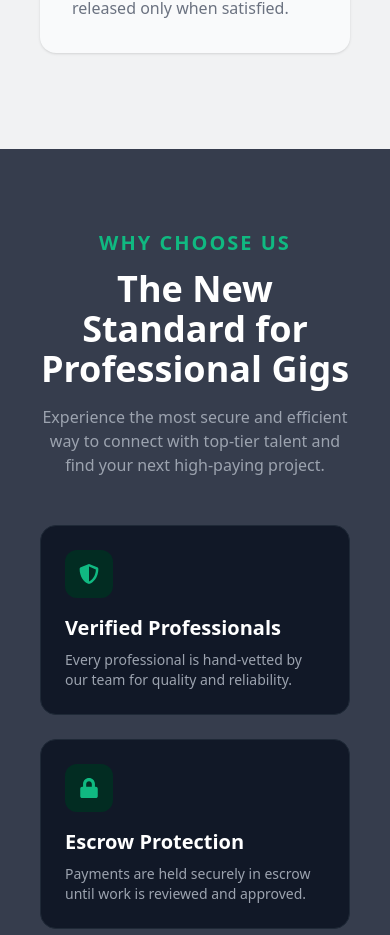
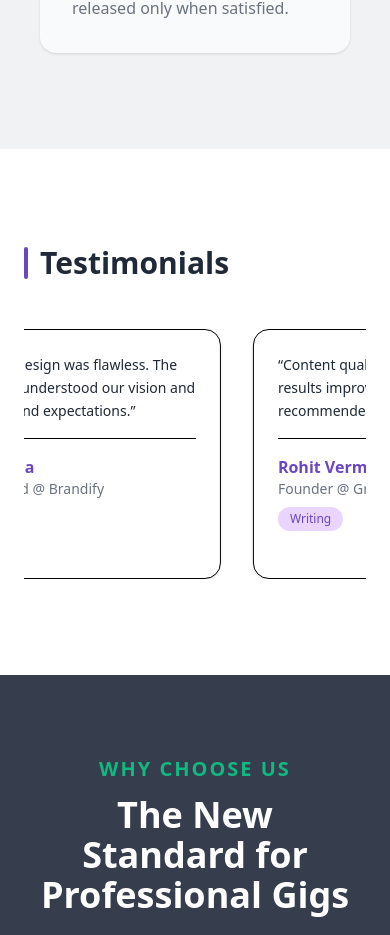
Before and after one commit to priyanksingh12/FreeLanzo, a React (Vite) app: page /landing in a window 390 px wide. Shown: the part 4830-5765 px from the top of the page. Built offline with nearby package versions, Linux system fonts and the light colour scheme.

Commit message:
testimonials added

```diff
--- a/src/index.css
+++ b/src/index.css
@@ -17,3 +17,12 @@
 html, body {
   overflow-x: hidden;
 }
+
+@keyframes marquee-testimonials {
+  0% { transform: translateX(0%); }
+  100% { transform: translateX(-50%); }
+}
+
+.animate-testimonials {
+  animation: marquee-testimonials 30s linear infinite;
+}
--- a/src/pages/Landing.jsx
+++ b/src/pages/Landing.jsx
@@ -44,6 +44,51 @@ const Step = ({ icon, title, desc }) => (
     <p className="text-[#6B7280] mt-2 text-md leading-relaxed">{desc}</p>
   </div>
 );
+
+const testimonials = [
+  {
+    review: "FreeLanzo helped us find a world-class React developer in 24 hours. Outstanding quality and smooth process.",
+    name: "Aarav Mehta",
+    role: "CTO",
+    company: "FinTechX",
+    service: "Software Development"
+  },
+  {
+    review: "Our brand redesign was flawless. The designer truly understood our vision and delivered beyond expectations.",
+    name: "Neha Sharma",
+    role: "Marketing Lead",
+    company: "Brandify",
+    service: "Design"
+  },
+  {
+    review: "Content quality was top-notch and SEO results improved within weeks. Highly recommended.",
+    name: "Rohit Verma",
+    role: "Founder",
+    company: "GrowthLabs",
+    service: "Writing"
+  },
+  {
+    review: "Our ad campaigns scaled profitably with experts we found here. ROI increased by 3x.",
+    name: "Kunal Singh",
+    role: "Performance Marketer",
+    company: "AdBoost",
+    service: "Marketing"
+  },
+  {
+    review: "Booked a verified electrician within hours. Professional, punctual, and affordable.",
+    name: "Pooja Patel",
+    role: "Home Owner",
+    company: "Ahmedabad",
+    service: "Home Services"
+  },
+  {
+    review: "Strategic consulting helped restructure our operations and increase efficiency drastically.",
+    name: "Ankit Malhotra",
+    role: "CEO",
+    company: "CoreBiz",
+    service: "Consulting"
+  }
+];
 
 
   return (
@@ -351,6 +396,46 @@ const Step = ({ icon, title, desc }) => (
 </section>
 
 
+<section id="testimonials" className="bg-white py-24">
+  <div className="max-w-8xl mx-auto px-6 lg:px-10">
+
+    <div className="flex items-center gap-3 mb-12">
+      <div className="w-1 h-8 bg-[#6B46C1] rounded-full"></div>
+      <h2 className="text-3xl font-bold text-[#1F2937]">Testimonials</h2>
+    </div>
+
+    <div className="overflow-hidden w-full">
+    <div className="flex w-max gap-8 animate-testimonials">
+
+
+        {testimonials.concat(testimonials).map((item, i) => (
+          <div
+            key={i}
+            className="w-80 sm:w-96 bg-white border rounded-2xl p-6 shadow hover:shadow-xl transition"
+          >
+            <p className="text-[#1F2937] text-sm leading-relaxed mb-4">
+              “{item.review}”
+            </p>
+
+            <div className="border-t pt-4 mt-4">
+              <h4 className="font-semibold text-[#6B46C1]">{item.name}</h4>
+              <p className="text-sm text-[#6B7280]">
+                {item.role} @ {item.company}
+              </p>
+              <span className="inline-block mt-2 text-xs bg-[#E9D5FF] text-[#6B46C1] px-3 py-1 rounded-full">
+                {item.service}
+              </span>
+            </div>
+          </div>
+        ))}
+
+      </div>
+    </div>
+
+  </div>
+</section>
+
+
 <section className="bg-[#0f172ad5] pt-20 text-white">
   <div className="max-w-7xl mx-auto px-10">
 
--- a/src/pages/Loginpage.jsx
+++ b/src/pages/Loginpage.jsx
@@ -1,5 +1,9 @@
-const Login = () => {
-  return <h1 className="text-3xl font-bold text-center mt-20">Login Page</h1>;
-};
+import React from 'react'
 
-export default Login;
+const Loginpage = () => {
+  return (
+    <div>Loginpage</div>
+  )
+}
+
+export default Loginpage
```
